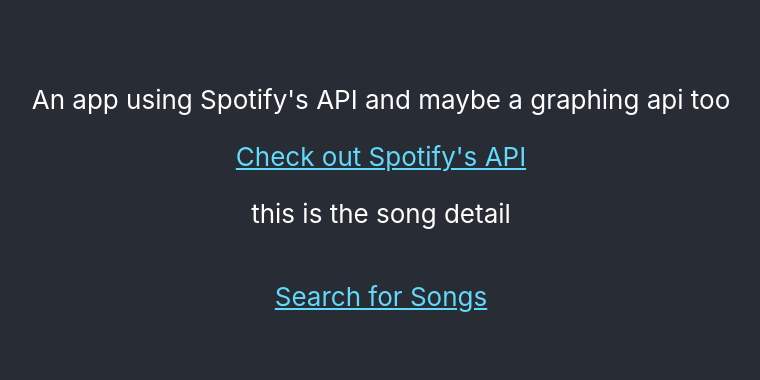
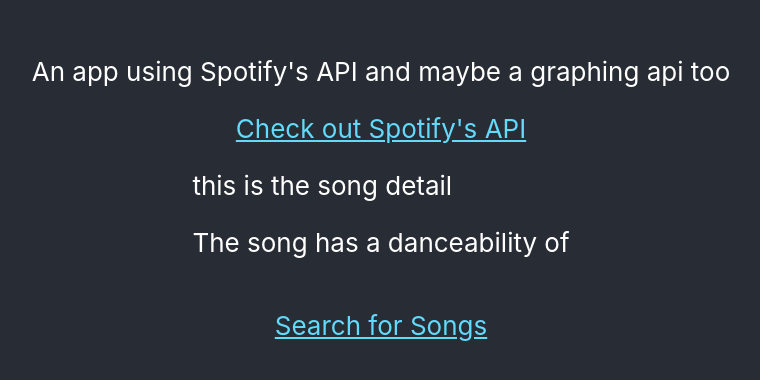
Before and after one commit to lawrend/sturdy-sniffle, a React (Create React App) app: page /songdetail/1 in a window 1280 px wide. Shown: the part 202-582 px from the top of the page, without its empty margins (259-1019 px from the left). Built offline with nearby package versions, Linux system fonts and the light colour scheme; no server answers.

Commit message:
rendering danceability on SongDetail just for testing

```diff
--- a/src/containers/SongDetail.js
+++ b/src/containers/SongDetail.js
@@ -12,6 +12,7 @@
     return (
       <div className="Song-Detail">
         <p>this is the song detail</p>
+        <p>The song has a danceability of {this.props.selectedTrackDetails.danceability}</p>
       </div>
       )
   }
```
